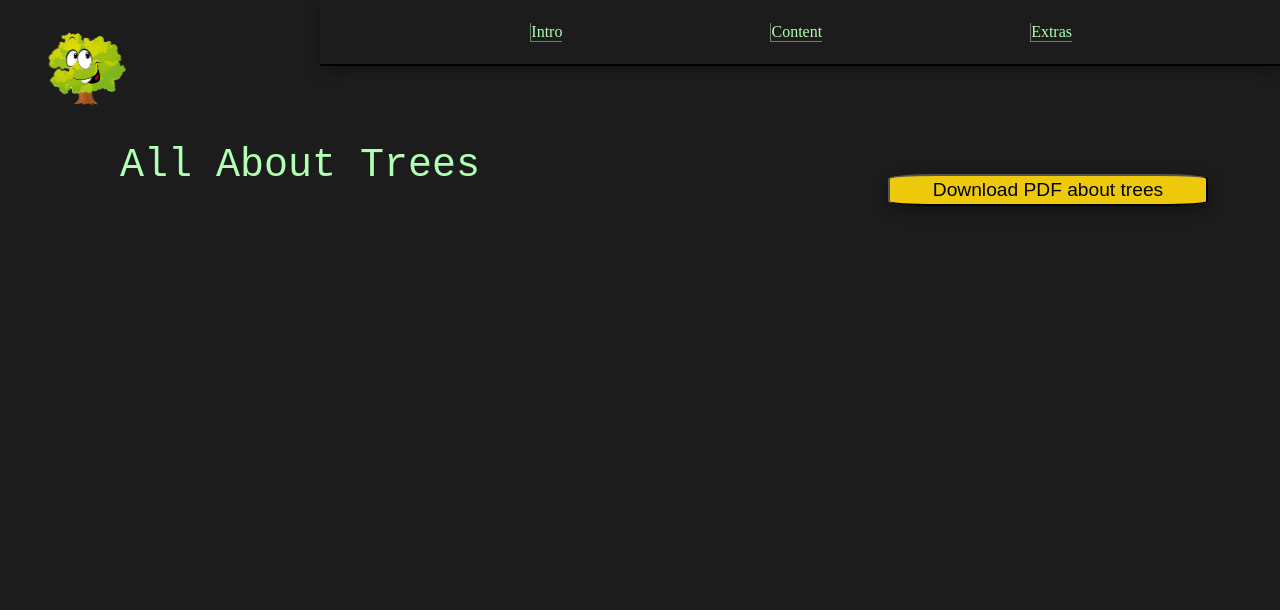
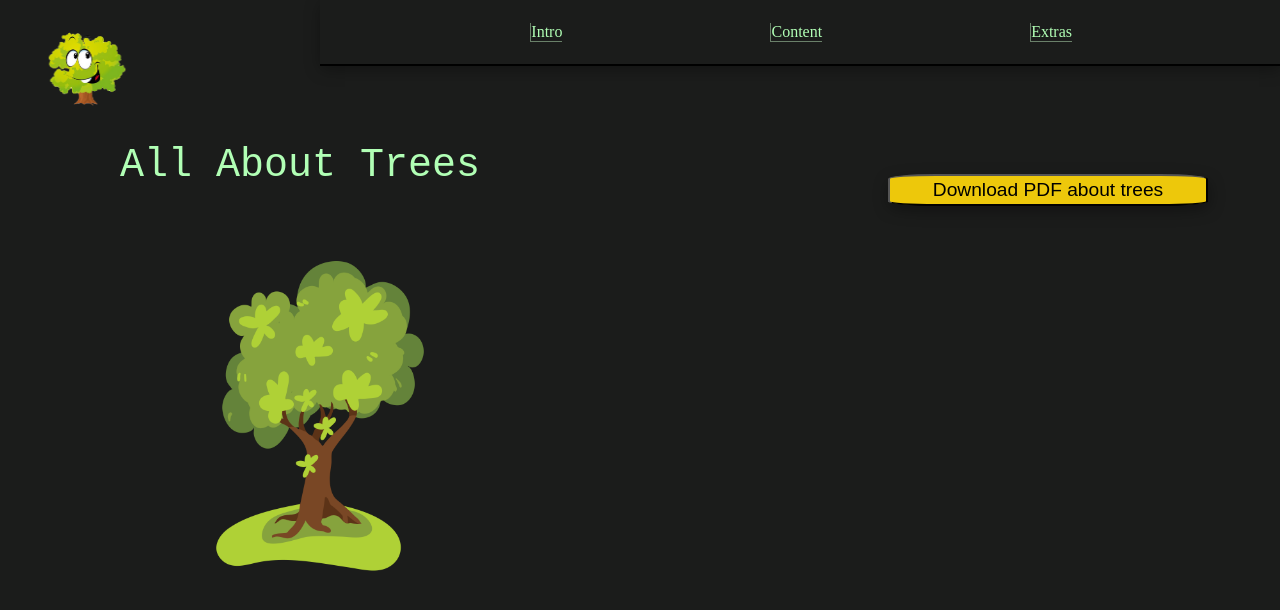
Before and after one commit to BF-FrontEnd-class/agile-development-group2-all-about-trees, a plain HTML site: page index.html in a window 1280 px wide. Drawn offline with Linux system fonts and the light colour scheme.

Commit message:
update image

```diff
--- a/index.html
+++ b/index.html
@@ -26,5 +26,6 @@
 
     <!--pdf-->
     <button class="btn" type="submit">Download PDF about trees</button>
+    <img class="tree-img" src="./assets/tree2.png" alt="tree" />
   </body>
 </html>
--- a/styles/something.css
+++ b/styles/something.css
@@ -77,3 +77,12 @@ h1 {
   padding-top: 2%;
   padding-bottom: 2%;
 }
+
+/* image */
+
+.tree-img {
+  position: absolute;
+  top: 16rem;
+  left: 10rem;
+  width: 20rem;
+}
```
Also changed, not shown: assets/tree2.png (added).
